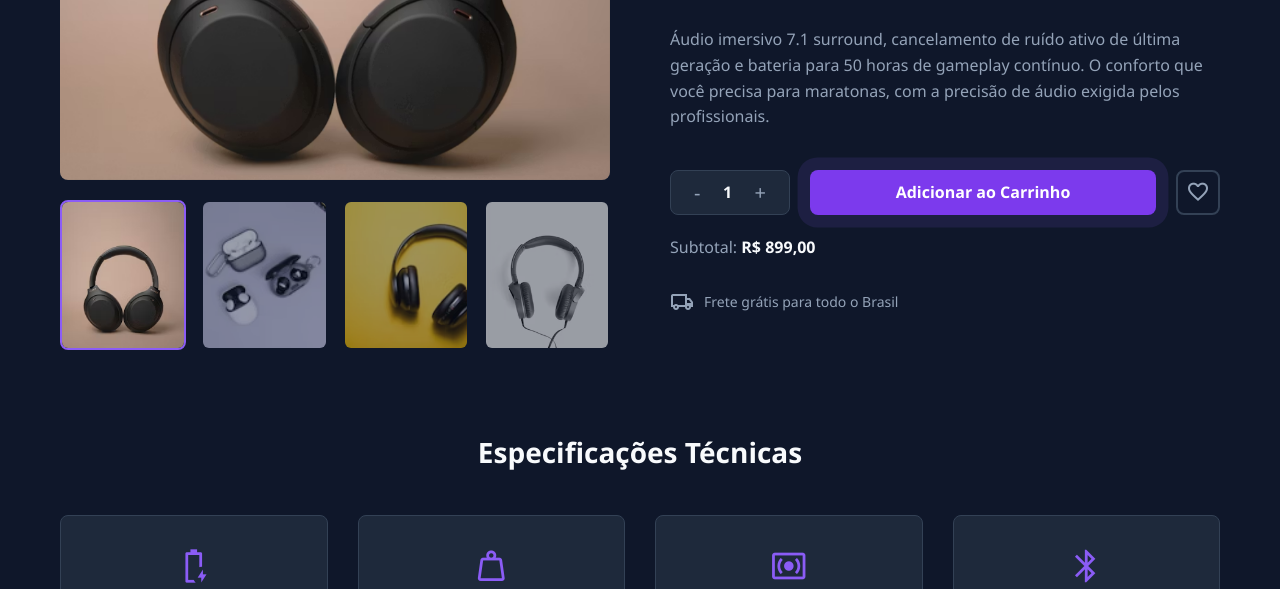
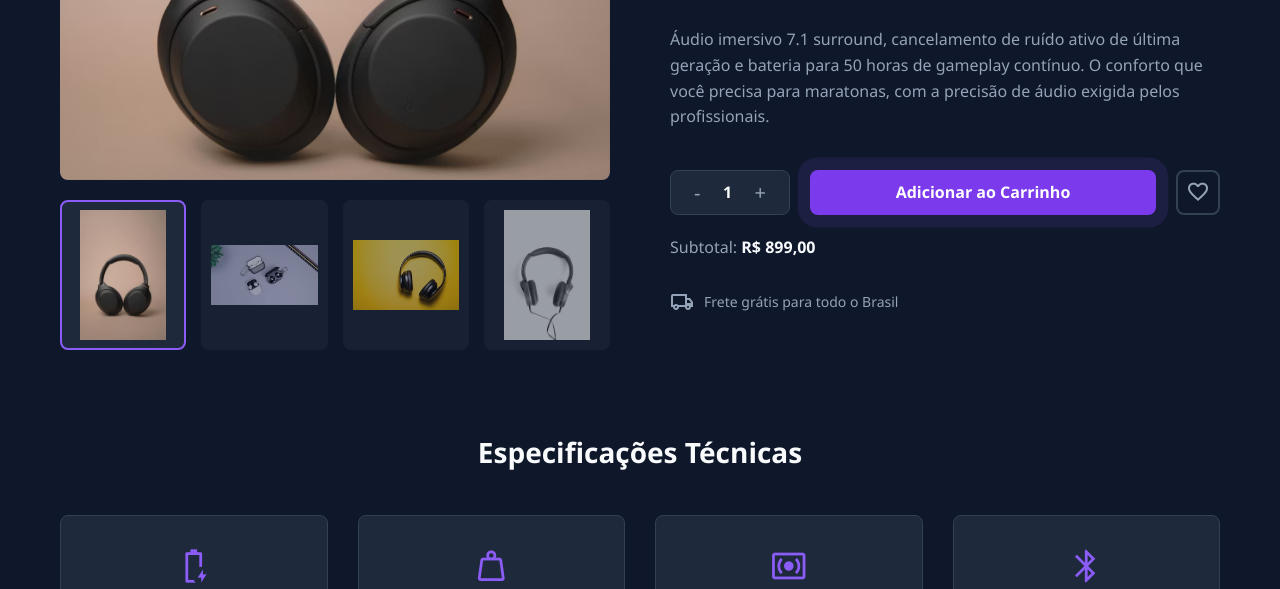
Before and after one commit to DiovannyMartins/modern-ecommerce, a website built with Vite: page index.html in a window 1280 px wide. Shown: the part 511-1100 px from the top of the page. Built offline with nearby package versions, Linux system fonts and the light colour scheme.

Commit message:
fix: corrige thumbnails da galeria - imagens não são mais cortadas

```diff
--- a/src/css/components/product.css
+++ b/src/css/components/product.css
@@ -42,12 +42,14 @@
 .image-gallery img {
   width: 100%;
   aspect-ratio: 1 / 1;
-  object-fit: cover;
+  object-fit: contain;
+  background-color: var(--bg-card);
   border-radius: var(--radius);
   cursor: pointer;
   border: 2px solid transparent;
   opacity: 0.6;
   transition: var(--transition);
+  padding: 8px;
 }
 
 .image-gallery img:hover,
```
